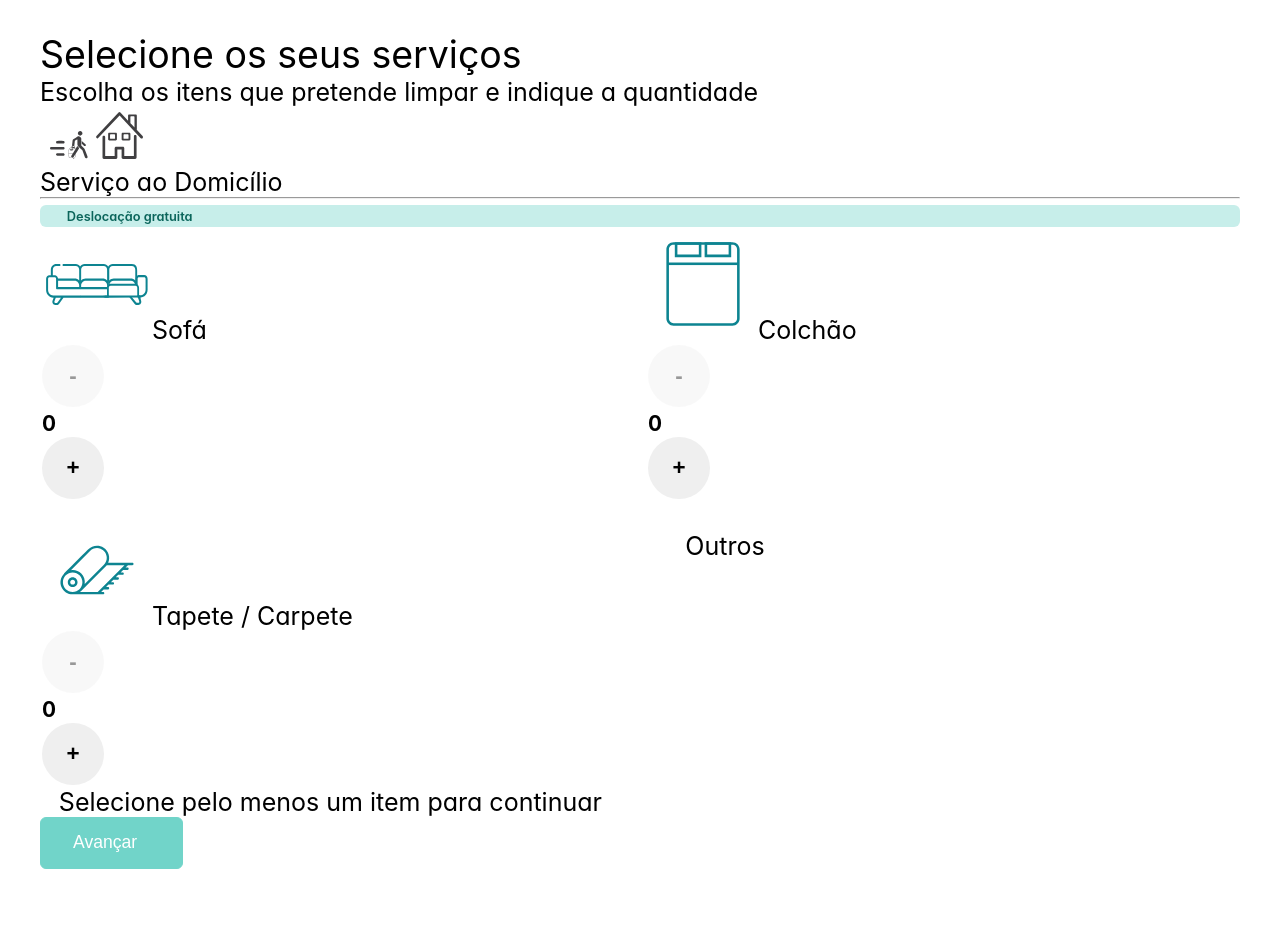
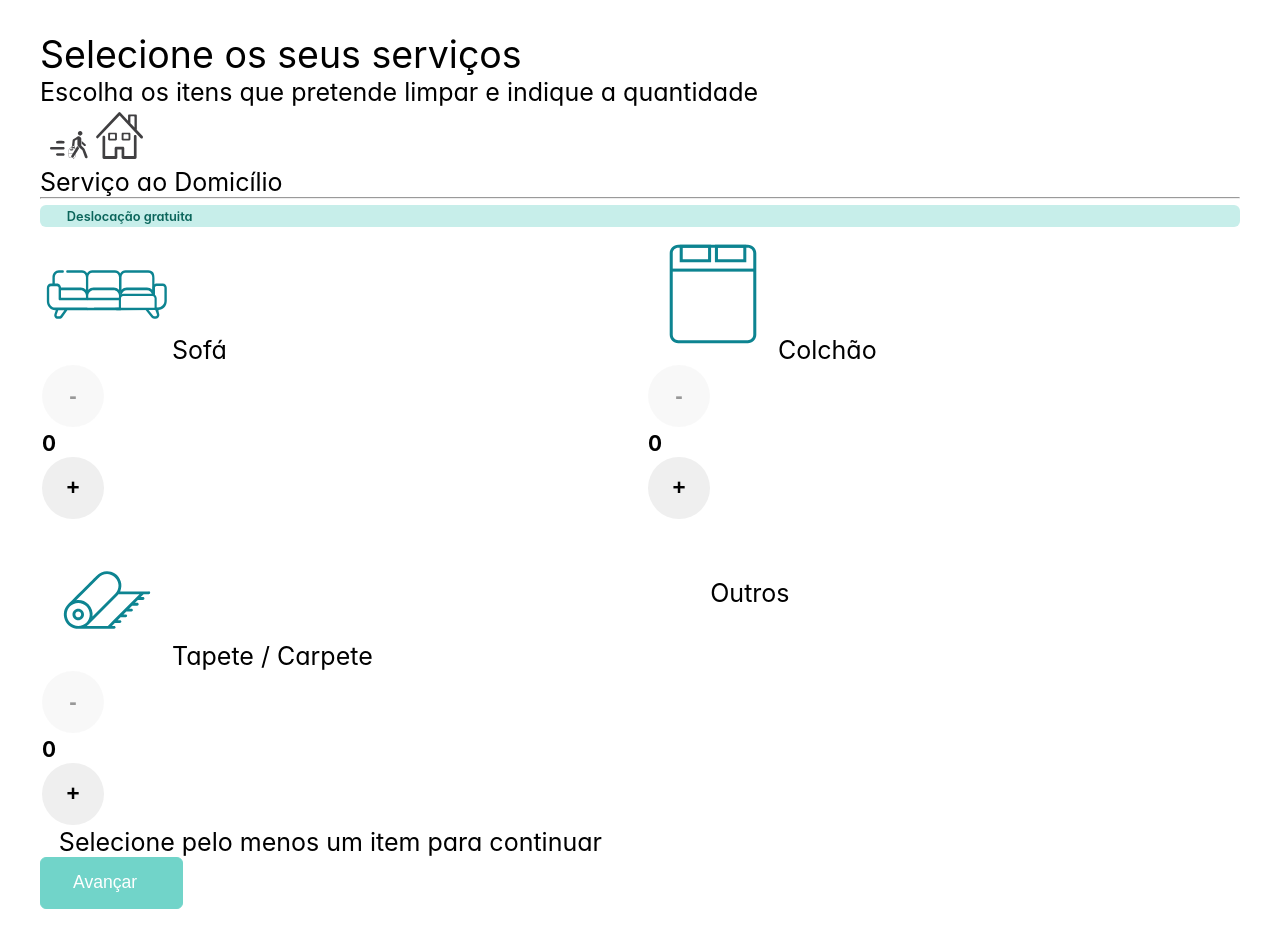
Before and after one commit to youbiz21/resolveja-kiosk, a React (Vite) app in the folder src/renderer/: page / in a window 1280 px wide. Before the commit the page ends 901 px from the top, so only its background shows below. Built offline with nearby package versions, Linux system fonts and the light colour scheme; a web font is replaced by a local one.

Commit message:
increase default icon dimensions to 130; enhance CartView layout with full height and larger icon size

```diff
--- a/src/renderer/src/components/Icon.tsx
+++ b/src/renderer/src/components/Icon.tsx
@@ -19,8 +19,8 @@ type IconProps = {
 
 export default function Icon({
   icon,
-  width = 110,
-  height = 110,
+  width = 130,
+  height = 130,
   viewbox
 }: IconProps): React.JSX.Element {
   const src = iconMap[icon]
--- a/src/renderer/src/views/CartView.tsx
+++ b/src/renderer/src/views/CartView.tsx
@@ -47,10 +47,10 @@ export default function CartView(): React.JSX.Element {
   const renderCard = (key: SimuladorFormKeys, label: string, icon?: string): React.JSX.Element => {
     const count = cart.countByType(key)
     return (
-      <div className="relative" key={key}>
+      <div className="relative h-full" key={key}>
         {count > 0 && <span className="cart-card-badge">{count}</span>}
         <IconCard
-          className={`shadow-3 ${count > 0 ? 'cart-card-active' : 'cart-card-inactive'}`}
+          className={`shadow-3 h-full ${count > 0 ? 'cart-card-active' : 'cart-card-inactive'}`}
           label={label}
           icon={icon || Icones[key]}
         >
@@ -94,7 +94,7 @@ export default function CartView(): React.JSX.Element {
               <div className="flex flex-column p-3 align-items-center justify-content-center h-full">
                 <i
                   className="pi pi-th-large text-primary"
-                  style={{ fontSize: '3rem', marginBottom: '0.5rem' }}
+                  style={{ fontSize: '5rem', marginBottom: '0.5rem' }}
                 ></i>
                 <span>Outros</span>
               </div>
```
